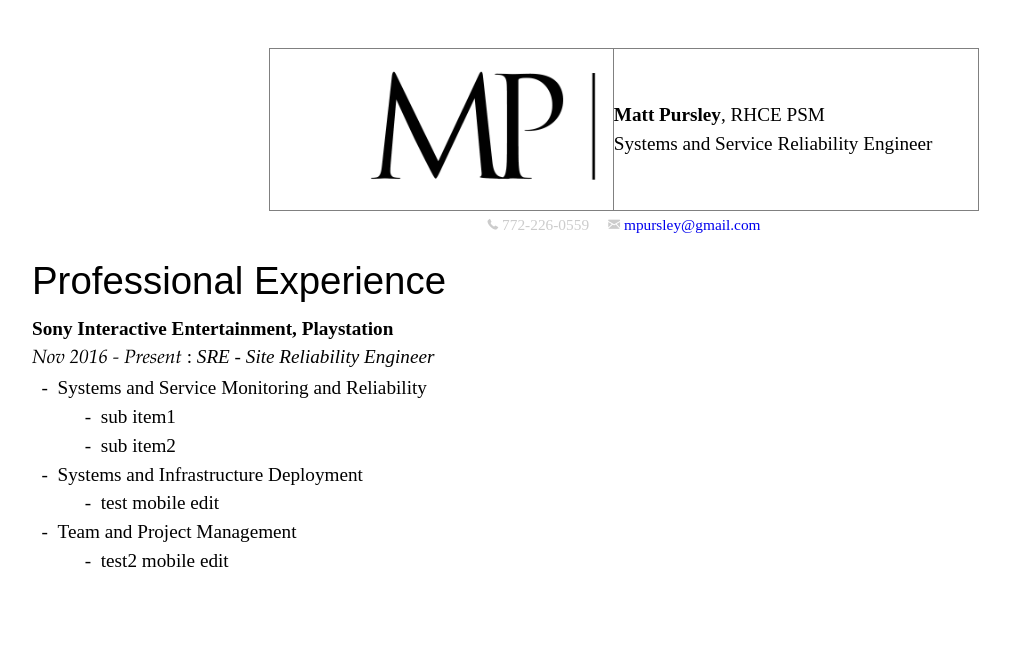
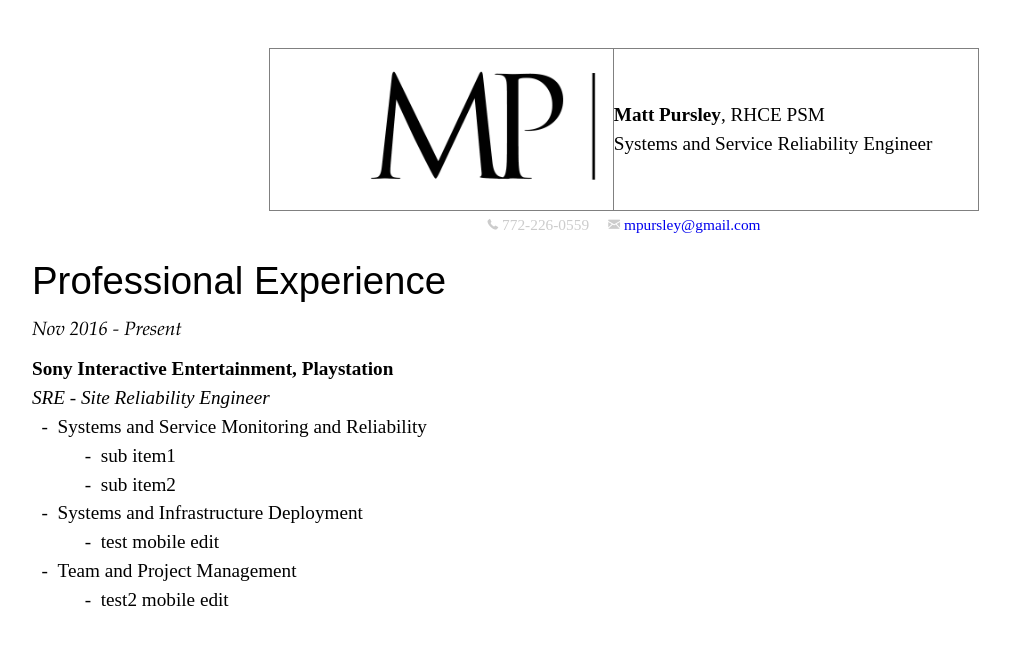
Before and after one commit to mpursley/mpursley.github.io, a Jekyll site: the page built from index_resume_short.md, in a window 1280 px wide. Shown: the top 645 px of the page, without its empty margins (16-1026 px from the left). Built offline with Jekyll 4.4.1, drawn with Linux system fonts in a browser that asks for light colours.

Commit message:
Update index_resume_short.md

````diff
--- a/index_resume_short.md
+++ b/index_resume_short.md
@@ -20,8 +20,9 @@ title: Matt Pursley's CV
 
 ## Professional Experience
 
+```Nov 2016 - Present```
 ### __Sony Interactive Entertainment, Playstation__
-```Nov 2016 - Present``` : _SRE - Site Reliability Engineer_
+_SRE - Site Reliability Engineer_
 
 * Systems and Service Monitoring and Reliability
   * sub item1
````
